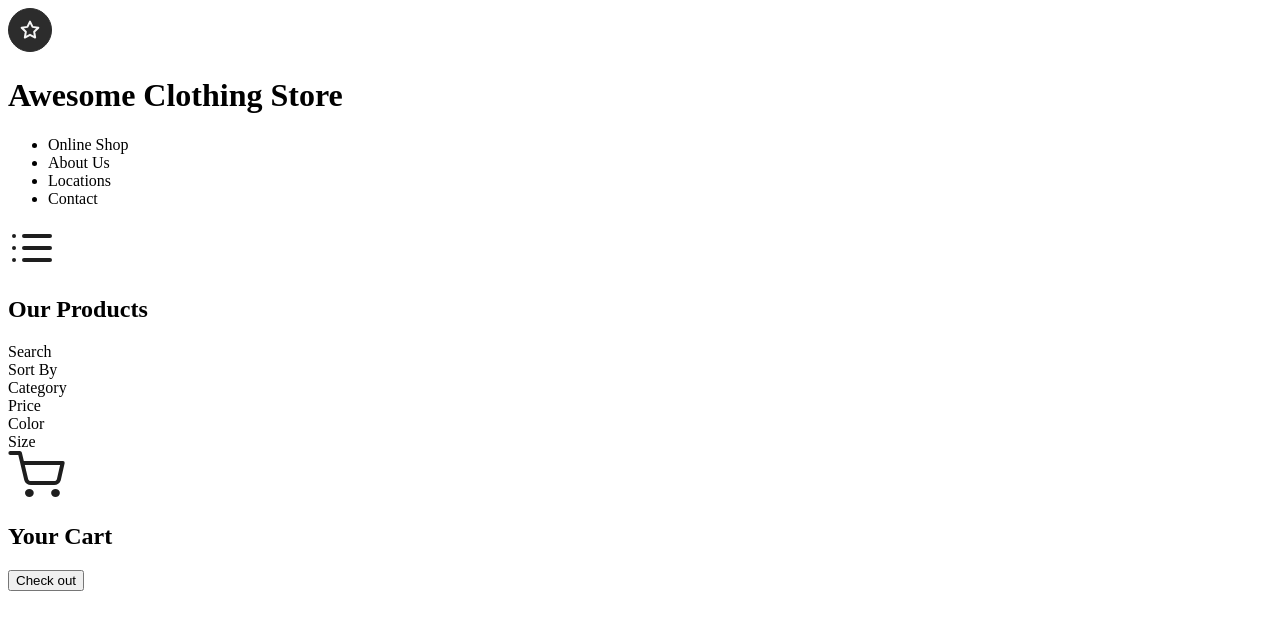
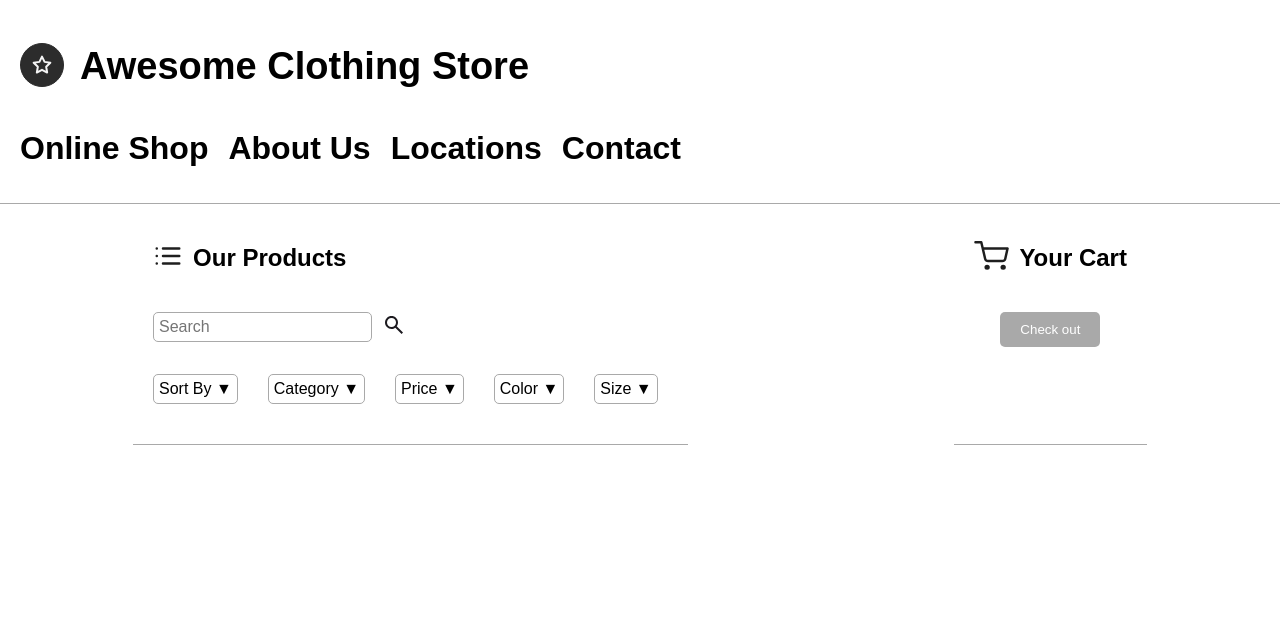
Before and after one commit to estelle-l-archive/clothing-store, a plain HTML site: page index.html in a window 1280 px wide. Drawn offline with Linux system fonts and the light colour scheme.

Commit message:
Add basic css styling -- Add rough structure for containers with flexbox -- Add basic styling for fonts and other elements

```diff
--- a/css/styles.css
+++ b/css/styles.css
@@ -0,0 +1,134 @@
+/* General styles */
+body {
+  margin: 0;
+  font-family: Arial, sans-serif;
+  background-color: white;
+  color: black;
+  display: flex;
+  flex-direction: column;
+  justify-content: center;
+}
+
+header {
+  padding: 20px;
+  border-bottom: 1px solid darkgrey;
+}
+
+#header-1, #header-2 {
+  display: flex;
+  justify-content:flex-start;
+  align-items: center;
+  gap: 16px;
+}
+
+h1 {
+  font-size: 38px;
+}
+
+nav ul {
+  padding: 0;
+  list-style: none;
+  display: flex;
+  gap: 20px;
+}
+
+nav ul li {
+  font-size: 32px;
+  font-weight: 700;
+  cursor: pointer;
+  transition: color 0.3s ease;
+}
+
+nav ul li:hover {
+  color: darkgrey;
+}
+
+main {
+  display: flex;
+  justify-content: space-around;
+}
+
+#product-results-section, #cart-section {
+  padding: 20px;
+  border-bottom: 1px solid darkgrey;
+}
+
+#products-heading, #cart-heading {
+  display: flex;
+  align-items: center;
+}
+
+#products-heading-icon img, #cart-heading-icon img {
+  height: 30px;
+  margin-right: 10px;
+}
+
+#search-sort-container {
+  display: flex;
+  flex-direction: column;
+  justify-content: space-between;
+  gap: 32px;
+  margin: 20px 0;
+}
+
+#search-container {
+  display: flex;
+  align-items: center;
+}
+
+input {
+  all: unset;
+}
+
+#search-box {
+  border: 1px solid darkgrey;
+  padding: 5px;
+  margin-right: 10px;
+  border-radius: 5px;
+}
+
+#search-icon {
+  cursor: pointer;
+  transition: color 0.3s ease;
+}
+
+#search-icon:hover {
+  color: darkgrey;
+}
+
+#sort-filter-container {
+  display: flex;
+  gap: 20px;
+}
+
+#sort-container, #filter-category, #filter-price, #filter-color, #filter-size {
+  cursor: pointer;
+  transition: color 0.3s ease;
+  border: 1px solid darkgrey;
+  padding: 5px;
+  margin-right: 10px;
+  border-radius: 5px;
+}
+
+#sort-container:hover, #filter-category:hover, #filter-price:hover, #filter-color:hover, #filter-size:hover {
+  color: darkgrey;
+}
+
+#checkout-container {
+  text-align: center;
+  margin-top: 20px;
+}
+
+#checkout-button {
+  background-color: darkgrey;
+  color: white;
+  border: none;
+  padding: 10px 20px;
+  border-radius: 5px;
+  cursor: pointer;
+  transition: background-color 0.3s ease;
+}
+
+#checkout-button:hover {
+  background-color: grey;
+}
--- a/index.html
+++ b/index.html
@@ -32,7 +32,9 @@
     </div>
   </header>
 
-  <div id="product-results-section">
+  <main>
+
+    <section id="product-results-section">
       <div id="products-heading">
         <div id="products-heading-icon"><img src="images/list_icon.svg" alt="Icon representing a list"></div>
         <h2>Our Products</h2>
@@ -40,37 +42,38 @@
       <div id="search-sort-container">
         <div id="search-container">
           <div id="search-box">
-
+            <input type="text" placeholder="Search">
           </div>
           <div id="search-icon">
-          Search
+            <img src="images/search_icon.svg" alt="Search icon representing a magnifying glass">
           </div>
         </div>
         <div id="sort-filter-container">
           <div id="sort-container">
-          Sort By
+            Sort By ▼
           </div>
           <div id="filter-category">
-          Category
+            Category ▼
           </div>
           <div id="filter-price">
-          Price
+            Price ▼
           </div>
           <div id="filter-color">
-          Color
+            Color ▼
           </div>
           <div id="filter-size">
-          Size
+            Size ▼
           </div>
         </div>
       </div>
       <div id="product-info-list">
       </div>
+    </section>
+
+    <section id="cart-section">
+      <div id="cart-heading">
+        <div id="cart-heading-icon"><img src="images/shopping_cart_icon.svg" alt="Icon representing a shopping cart">
         </div>
-
-  <div id="cart-section">
-    <div id="cart-heading">
-      <div id="cart-heading-icon"><img src="images/shopping_cart_icon.svg" alt="Icon representing a shopping cart"></div>
         <h2>Your Cart</h2>
       </div>
       <div id="cart-products-list">
@@ -79,7 +82,9 @@
       <div id="checkout-container">
         <button id="checkout-button">Check out</button>
       </div>
-  </div>
+    </section>
+
+  </main>
 
 </body>
 
```
Lines whose indentation alone changed are shown as unchanged.
